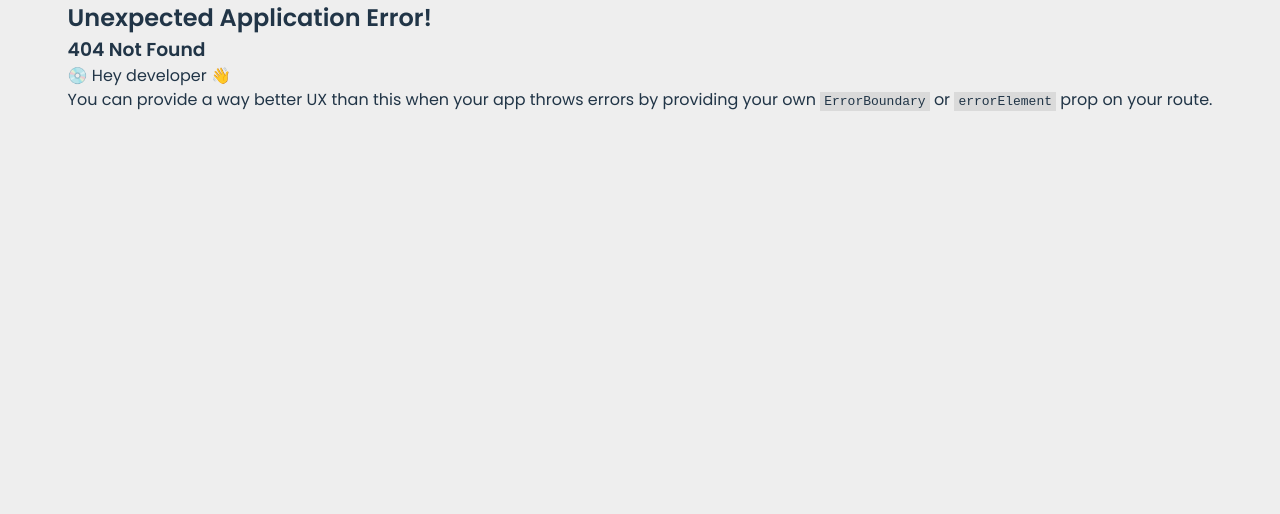
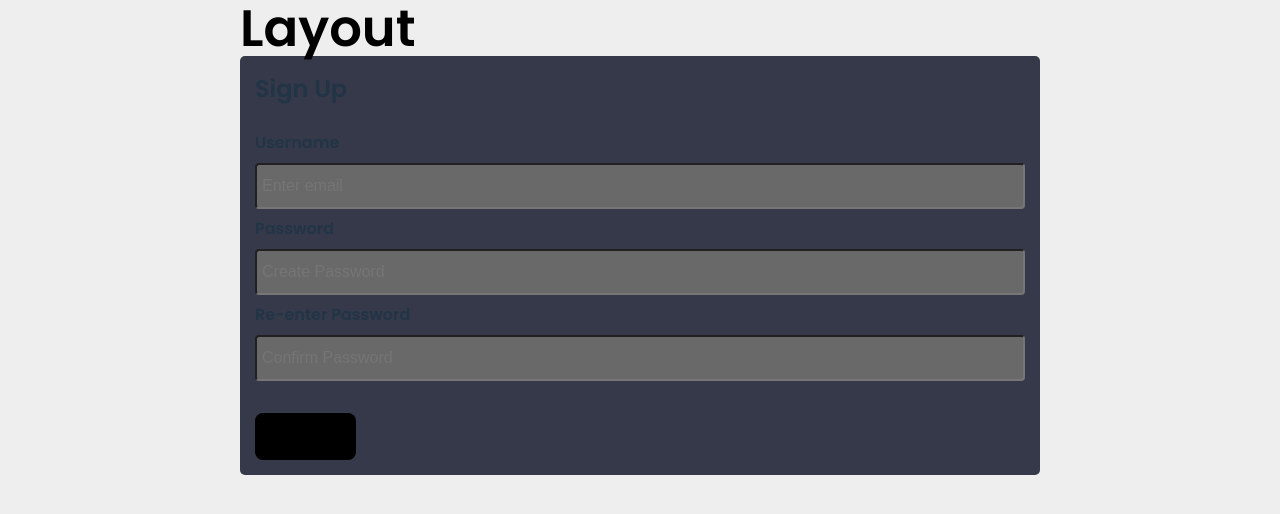
Before and after one commit to ezebarredo/loopcourse-server, a React (Vite) app in the folder admin-panel/: page /api/user/signup in a window 1280 px wide. Before the commit this address had no page. Shown: the top 514 px of the page. Built offline with nearby package versions, Linux system fonts and the light colour scheme.

Commit message:
fix: signup and login routes created with components.

```diff
--- a/admin-panel/src/App.css
+++ b/admin-panel/src/App.css
@@ -639,6 +639,16 @@ main .bottom_data .reminders .task_list li.uncomplete {
   background-color: #f1f1f1;
 }
 
+.container-auth {
+  max-width: 800px;
+  margin: 0 auto;
+  height: auto;
+  padding: 15px;
+  border-radius: 5px;
+  background-color: var(--dark);
+  user-select: none;
+}
+
 .title-habilidades {
   display: flex;
   flex-direction: column;
--- /dev/null
+++ b/admin-panel/src/authentication/Login.jsx
@@ -0,0 +1,33 @@
+export default function Login() {
+  return (
+    <>
+      <form className="container-auth" action="" method="post">
+        <div>
+          <h2>Login</h2>
+          <br />
+          <label htmlFor="email">
+            <b>Email</b>
+          </label>
+          <input type="text" placeholder="Enter email" name="email" required />
+          <label htmlFor="password">
+            <b>Password</b>
+          </label>
+          <input
+            type="text"
+            placeholder="Enter Password"
+            name="password"
+            required
+          />
+          <br />
+          <br />
+          <button style={{ background: "black" }} type="submit">
+            Login
+          </button>
+          <br />
+          <br />
+          <a href="#">Forgot password?</a>
+        </div>
+      </form>
+    </>
+  );
+}
--- /dev/null
+++ b/admin-panel/src/authentication/LoginHome.jsx
@@ -0,0 +1,7 @@
+export default function LoginHome() {
+  return (
+    <>
+      <h1>Login Home</h1>
+    </>
+  );
+}
--- /dev/null
+++ b/admin-panel/src/authentication/LoginLayout.jsx
@@ -0,0 +1,10 @@
+import { Outlet } from "react-router-dom";
+
+export default function LoginLayout() {
+  return (
+    <>
+      <h1 style={{ color: "black" }}>Layout</h1>
+      <Outlet />
+    </>
+  );
+}
--- /dev/null
+++ b/admin-panel/src/authentication/Signup.jsx
@@ -0,0 +1,44 @@
+export default function SignUp() {
+  return (
+    <>
+      <form className="container-auth" action="" method="post">
+        <div>
+          <h2>Sign Up</h2>
+          <br />
+          <label htmlFor="username">
+            <b>Username</b>
+          </label>
+          <input
+            type="text"
+            placeholder="Enter email"
+            name="username"
+            required
+          />
+          <label htmlFor="password">
+            <b>Password</b>
+          </label>
+          <input
+            type="text"
+            placeholder="Create Password"
+            name="password"
+            required
+          />
+          <label htmlFor="confirm-password">
+            <b>Re-enter Password</b>
+          </label>
+          <input
+            type="text"
+            placeholder="Confirm Password"
+            name="confirm-password"
+            required
+          />
+          <br />
+          <br />
+          <button style={{ background: "black" }} type="submit">
+            Sign up
+          </button>
+        </div>
+      </form>
+    </>
+  );
+}
--- /dev/null
+++ b/admin-panel/src/authentication/UserCreated.jsx
@@ -0,0 +1,7 @@
+export default function UserCreated() {
+  return (
+    <>
+      <h1 style={{ color: "black" }}>User Created</h1>
+    </>
+  );
+}
```
Also changed, not shown: admin-panel/src/main.jsx (+27 -0 lines).
